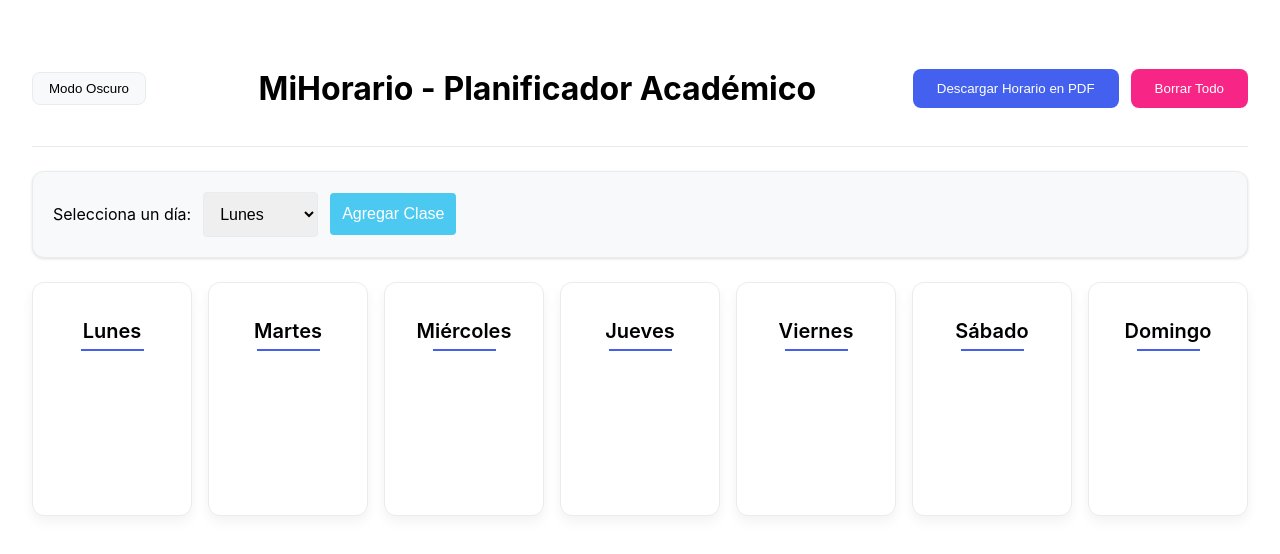
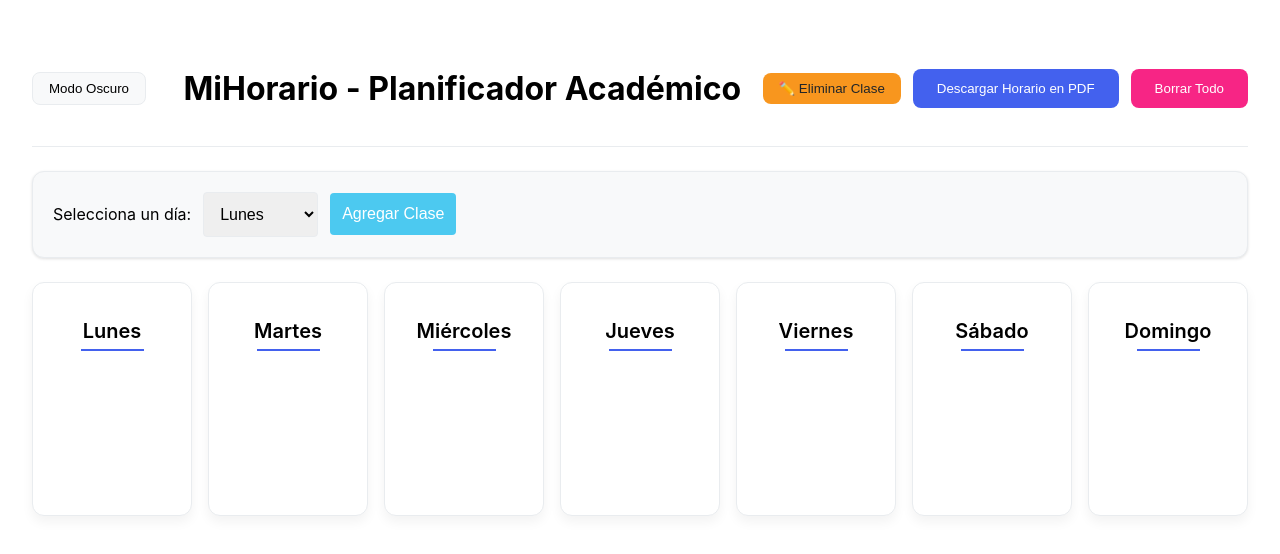
Before and after one commit to Jonathann-h/Horario-De-Clases-Generator, a React (Create React App) app: page / in a window 1280 px wide. Shown: the top 554 px of the page. Built offline with nearby package versions, Linux system fonts and the light colour scheme.

Commit message:
Modo edicion, con opcion para eliminar una clase

```diff
--- a/src/components/ClassItem.js
+++ b/src/components/ClassItem.js
@@ -1,7 +1,7 @@
 import React from 'react';
 import { useDrag } from 'react-dnd';
 
-const ClassItem = ({ classData, day, onRemove, overlapping }) => {
+const ClassItem = ({ classData, day, onRemove, overlapping, editMode }) => {
   const [{ isDragging }, drag] = useDrag(() => ({
     type: 'CLASS',
     item: { classId: classData.id, day },
@@ -23,7 +23,15 @@ const ClassItem = ({ classData, day, onRemove, overlapping }) => {
       <div className="class-header">
         <span className="class-time">{classData.startTime} - {classData.endTime}</span>
         {overlapping && <span className="overlap-warning">⚠️ Solapado</span>}
-        <button onClick={onRemove} className="remove-btn">×</button>
+        {editMode && (
+          <button
+            onClick={(e) => {
+              e.stopPropagation();
+              onRemove();
+            }}
+            className="remove-btn"
+          >×</button>
+        )}
       </div>
       <div className="class-details">
         <h4>{classData.name}</h4>
@@ -34,7 +42,6 @@ const ClassItem = ({ classData, day, onRemove, overlapping }) => {
     </div>
   );
 };
-
 // Función para determinar si usar texto claro u oscuro según el fondo
 function getContrastColor(hexColor) {
   // Si el color es blanco o muy claro, usa texto oscuro
--- a/src/components/DayColumn.js
+++ b/src/components/DayColumn.js
@@ -11,7 +11,7 @@ import { motion } from 'framer-motion';
   layout
 ></motion.div>
 
-const DayColumn = ({ day, classes, onRemoveClass, onMoveClass }) => {
+const DayColumn = ({ day, classes, onRemoveClass, onMoveClass, editMode }) => {
   const [{ isOver, canDrop }, drop] = useDrop(() => ({
     accept: 'CLASS',
     drop: (item) => {
@@ -39,6 +39,7 @@ const DayColumn = ({ day, classes, onRemoveClass, onMoveClass }) => {
             classData={cls}
             day={day}
             onRemove={() => onRemoveClass(day, cls.id)}
+            editMode={editMode}
           />
         ))}
       </div>
--- a/src/pages/SchedulePage.js
+++ b/src/pages/SchedulePage.js
@@ -35,6 +35,7 @@ const SchedulePage = () => {
   const { darkMode, toggleTheme } = useContext(ThemeContext);
   const [schedule, setSchedule] = useState(getInitialSchedule());
   const [isLoaded, setIsLoaded] = useState(false);
+  const [editMode, setEditMode] = useState(false);
 
   // Cargar datos al iniciar (solo una vez)
   useEffect(() => {
@@ -149,6 +150,12 @@ const SchedulePage = () => {
         </button>
         <h1>MiHorario - Planificador Académico</h1>
         <div className="header-actions">
+          <button
+            onClick={() => setEditMode(!editMode)}
+            className={`edit-mode-btn ${editMode ? 'active' : ''}`}
+          >
+            {editMode ? '✅ Guardar' : '✏️ Eliminar Clase'}
+          </button>
           <PDFGenerator schedule={schedule} />
           <button onClick={clearSchedule} className="clear-btn">
             Borrar Todo
@@ -170,6 +177,7 @@ const SchedulePage = () => {
               classes={schedule[day]}
               onRemoveClass={removeClass}
               onMoveClass={moveClass}
+              editMode={editMode}
             />
           ))}
         </div>
--- a/src/styles/schedule.css
+++ b/src/styles/schedule.css
@@ -539,26 +539,47 @@
 .day-selector button:hover {
   background: #56cfe1;
 }
-
 /* Botón de modo edición */
 .edit-mode-btn {
-  background: var(--warning) !important;
+  background: var(--warning);
   color: #212529;
   border: none;
-  padding: 0.75rem 1.5rem;
+  padding: 0.5rem 1rem;
   border-radius: var(--radius-md);
   cursor: pointer;
   transition: var(--transition-normal);
-  order: 2;
+  display: flex;
+  align-items: center;
+  gap: 0.3rem;
 }
 
 .edit-mode-btn:hover {
-  background: #f9a03f !important;
+  background: #f9a03f;
 }
 
 .edit-mode-btn.active {
-  background: var(--success) !important;
+  background: var(--success);
   color: white;
+}
+
+/* Botón de eliminar */
+.remove-btn {
+  background: rgba(247, 37, 133, 0.1);
+  border: none;
+  width: 24px;
+  height: 24px;
+  border-radius: 50%;
+  display: flex;
+  align-items: center;
+  justify-content: center;
+  cursor: pointer;
+  transition: all 0.2s ease;
+  margin-left: auto;
+}
+
+.remove-btn:hover {
+  background: rgba(247, 37, 133, 0.3);
+  transform: scale(1.1);
 }
 
 /* ===== TEMA OSCURO ===== */
```
Lines whose indentation alone changed are shown as unchanged.
